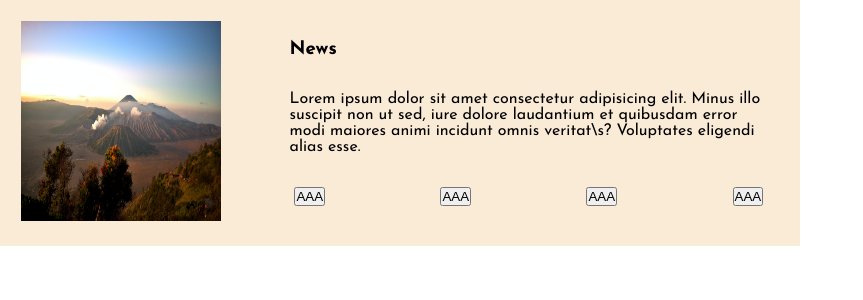
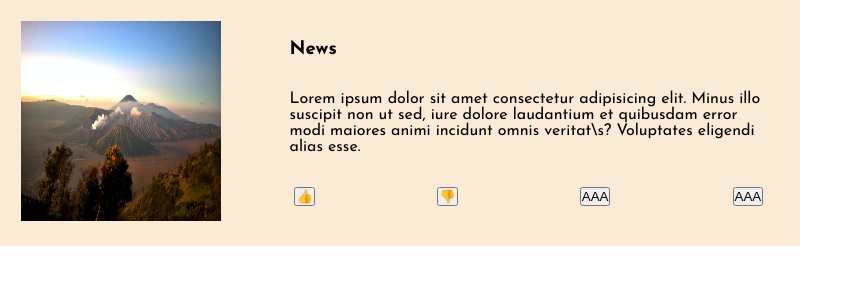
Before and after one commit to esmaelmoh/blog-mern-frontend, a React (Create React App) app: page / in a window 1280 px wide. Shown: the top 300 px of the page, without its empty margins (0-863 px from the left). Built offline with nearby package versions, Linux system fonts and the light colour scheme.

Commit message:
regular commit159

```diff
--- a/src/components/Post/Post.jsx
+++ b/src/components/Post/Post.jsx
@@ -14,8 +14,8 @@ const Post = () => {
 
 
                 <ul>
-                    <button>AAA</button>
-                    <button>AAA</button>
+                    <button>👍</button>
+                    <button>👎</button>
                     <button>AAA</button>
                     <button>AAA</button>
                 </ul>
```
Also changed, not shown: 1 other file (tests, documents, lock files or other folders).
